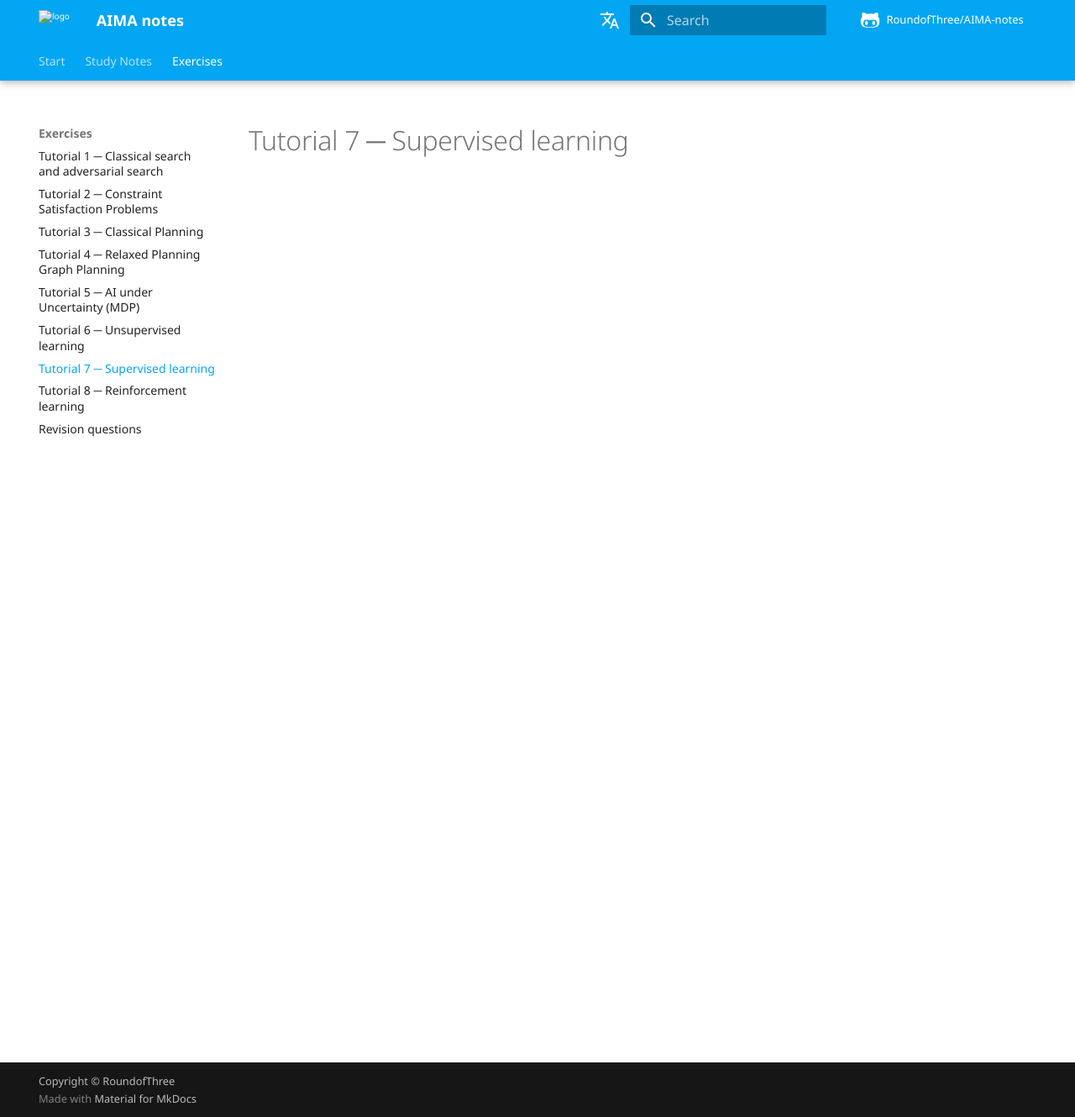
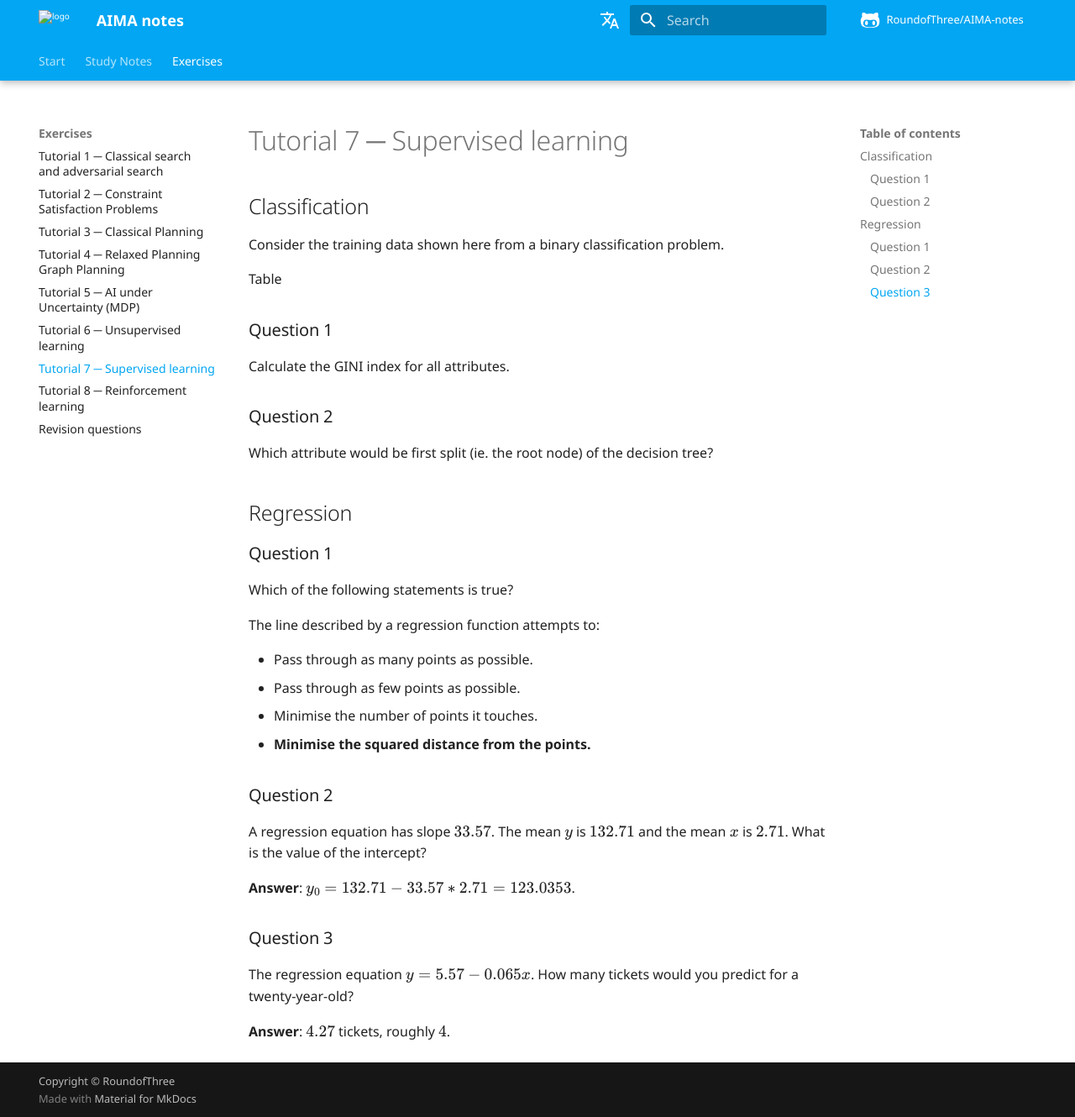
Before and after one commit to RoundofThree/AIMA-notes, an MkDocs documentation site: the page built from docs/en/docs/exercises/tutorial-7/tutorial-7.md, in a window 1280 px wide and 1330 px high. Shown: the whole window at 84% size. Built offline with MkDocs 1.6.1 and Material for MkDocs 9.7.7, drawn with Linux system fonts in a browser that asks for light colours; formulas are drawn with MathJax 3; comment, search, counter and statistics services are not loaded.

Commit message:
Add regression tutorial

```diff
--- a/docs/en/docs/exercises/tutorial-7/tutorial-7.md
+++ b/docs/en/docs/exercises/tutorial-7/tutorial-7.md
@@ -1 +1,34 @@
 # Tutorial 7 ─ Supervised learning
+## Classification
+
+Consider the training data shown here from a binary classification problem.
+
+Table
+
+### Question 1
+Calculate the GINI index for all attributes.
+
+### Question 2
+Which attribute would be first split (ie. the root node) of the decision tree?
+
+## Regression
+### Question 1
+
+Which of the following statements is true?
+
+The line described by a regression function attempts to:
+
+- Pass through as many points as possible.
+- Pass through as few points as possible.
+- Minimise the number of points it touches.
+- **Minimise the squared distance from the points.**
+
+### Question 2
+A regression equation has slope $33.57$. The mean $y$ is $132.71$ and the mean $x$ is $2.71$. What is the value of the intercept?
+
+**Answer**: $y_0 = 132.71 - 33.57 * 2.71 = 123.0353$.
+
+### Question 3
+The regression equation $y = 5.57 - 0.065x$. How many tickets would you predict for a twenty-year-old?
+
+**Answer**: $4.27$ tickets, roughly $4$.
```
